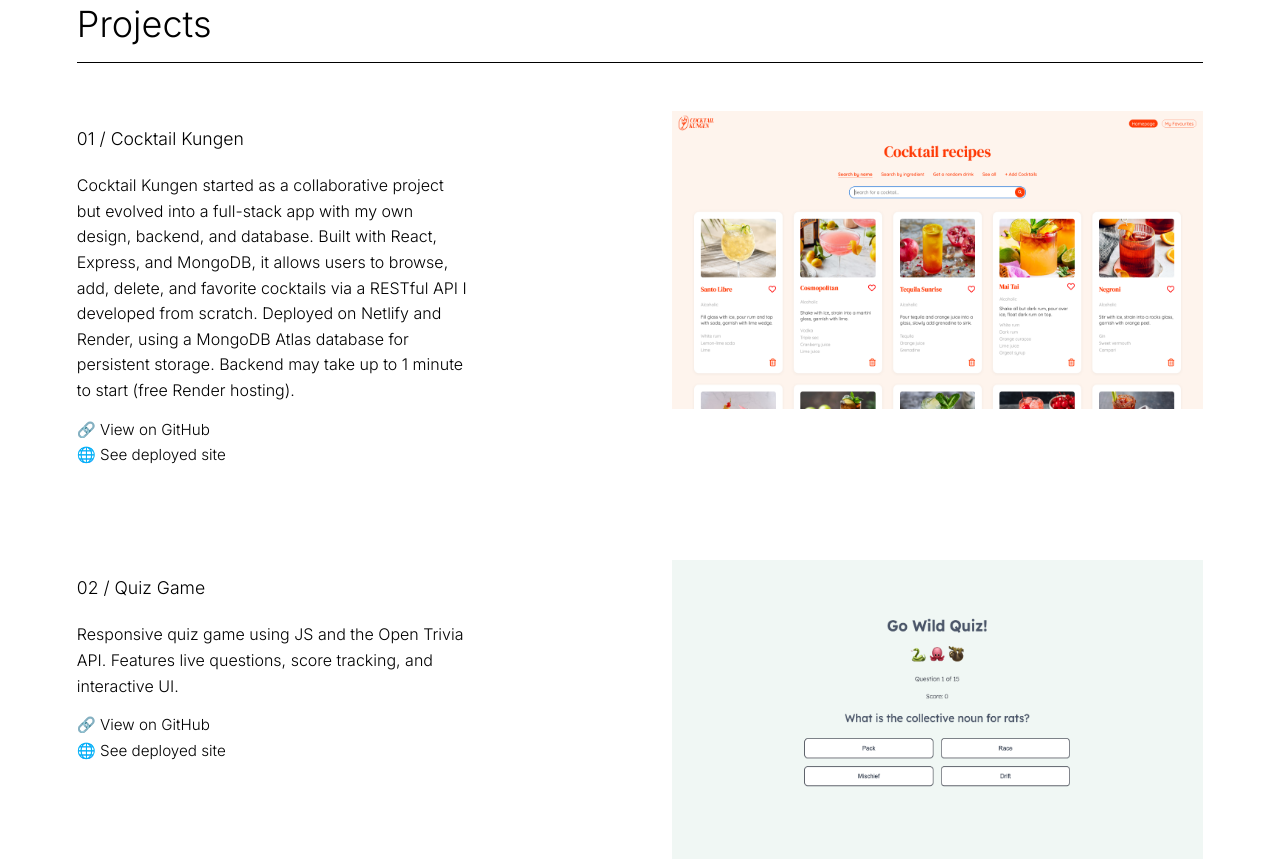
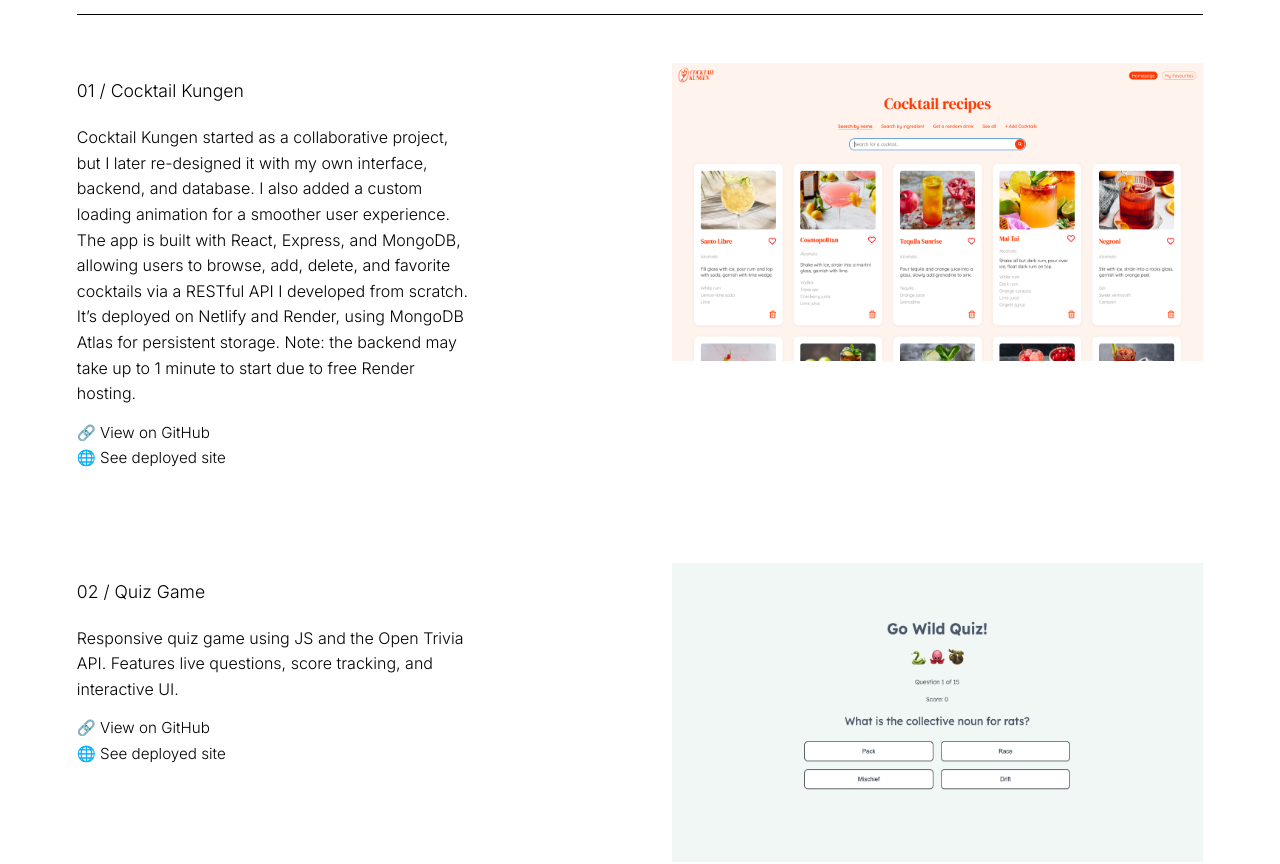
Before and after one commit to alexandra-riva/portfolio, a React (Vite) app: page / in a window 1280 px wide. Shown: the part 1260-2124 px from the top of the page. Built offline with nearby package versions, Linux system fonts and the light colour scheme.

Commit message:
final touches

```diff
--- a/src/components/AboutMe.css
+++ b/src/components/AboutMe.css
@@ -82,12 +82,10 @@
   font-weight: 300;
   opacity: 0.9;
   color: #555;
-  margin-top: 2rem;
 }
 
 .skill-item {
   display: inline-flex;
   align-items: center;
-  gap: 0.5rem;
   font-size: 1rem;
 }
--- a/src/components/AboutMe.jsx
+++ b/src/components/AboutMe.jsx
@@ -5,27 +5,16 @@ import profileImg from '../assets/IMG_1914.jpeg';
 export default function AboutMe() {
   const skills = [
     'HTML',
-    '•',
     'CSS',
-    '•',
     'JavaScript',
-    '•',
     'React',
-    '•',
     'Node.js',
-    '•',
     'MongoDB',
-    '•',
     'REST API',
-    '•',
     'Tailwind CSS',
-    '•',
     'HeroUI',
-    '•',
     'Figma',
-    '•',
     'UI/UX',
-    '•',
     'Git & GitHub',
   ];
 
@@ -54,10 +43,7 @@ export default function AboutMe() {
       <div className="skills-marquee-wrapper">
         <div className="skills-marquee">
           {skills.map((skill, index) => (
-            <span
-              key={index}
-              className={skill === '•' ? 'bullet' : 'skill-item'}
-            >
+            <span key={index} className="skill-item">
               {skill}
             </span>
           ))}
--- a/src/components/Projects.css
+++ b/src/components/Projects.css
@@ -1,5 +1,5 @@
 .projects-section {
-  margin-top: 8rem;
+  margin-top: 5rem;
   padding: 6rem clamp(1rem, 6vw, 8rem);
   font-family: 'Inter', sans-serif;
   font-weight: 300;
--- a/src/components/Projects.jsx
+++ b/src/components/Projects.jsx
@@ -14,7 +14,7 @@ const projects = [
     id: '01',
     name: 'Cocktail Kungen',
     description:
-      'Cocktail Kungen started as a collaborative project but evolved into a full-stack app with my own design, backend, and database. Built with React, Express, and MongoDB, it allows users to browse, add, delete, and favorite cocktails via a RESTful API I developed from scratch. Deployed on Netlify and Render, using a MongoDB Atlas database for persistent storage. Backend may take up to 1 minute to start (free Render hosting).',
+      'Cocktail Kungen started as a collaborative project, but I later re-designed it with my own interface, backend, and database. I also added a custom loading animation for a smoother user experience. The app is built with React, Express, and MongoDB, allowing users to browse, add, delete, and favorite cocktails via a RESTful API I developed from scratch. It’s deployed on Netlify and Render, using MongoDB Atlas for persistent storage. Note: the backend may take up to 1 minute to start due to free Render hosting.',
       image: cocktailkungen,
     imageAlt: 'Cocktail Kungen app preview',
     github: 'https://github.com/alexandra-riva/api-project',
```
